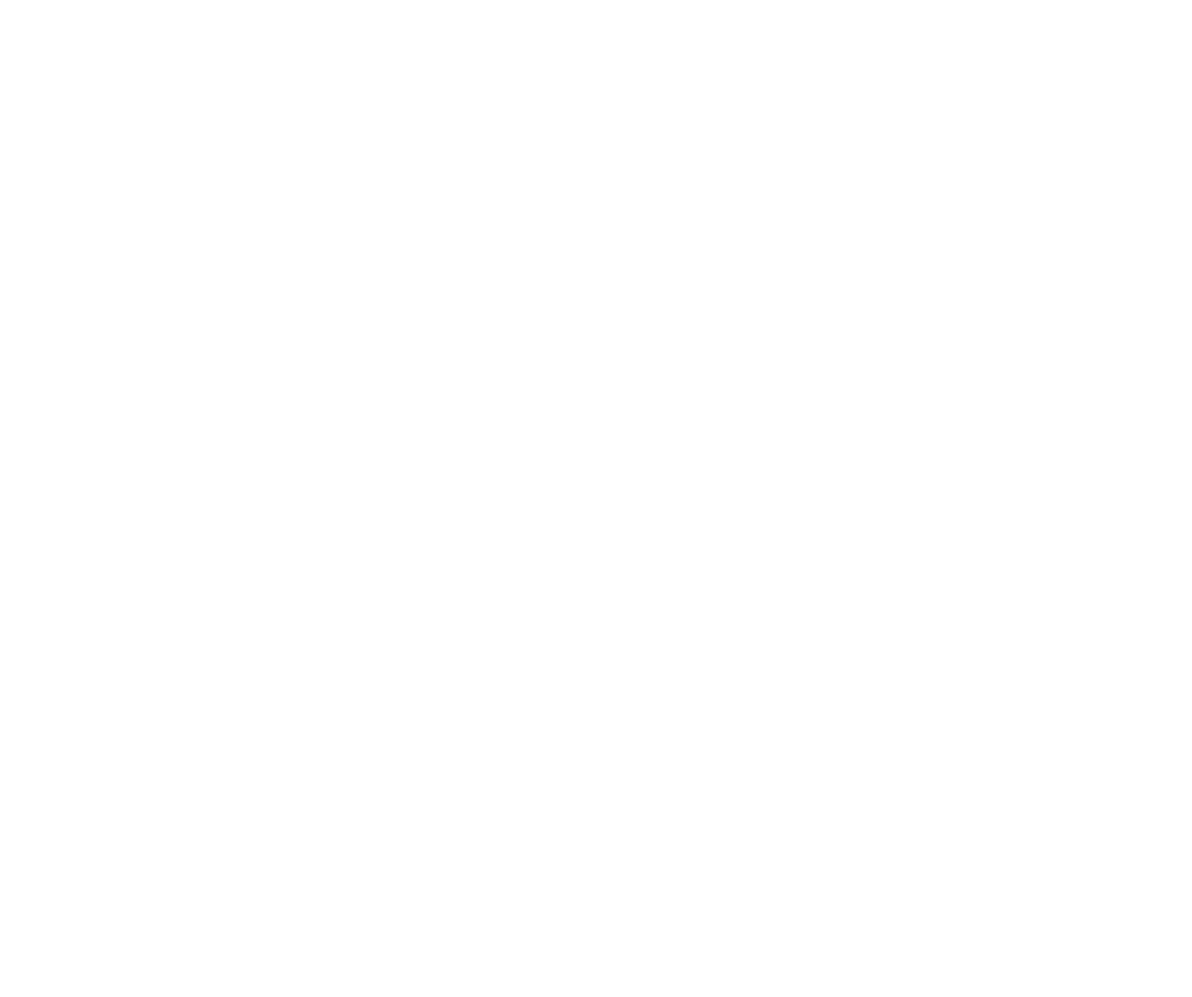
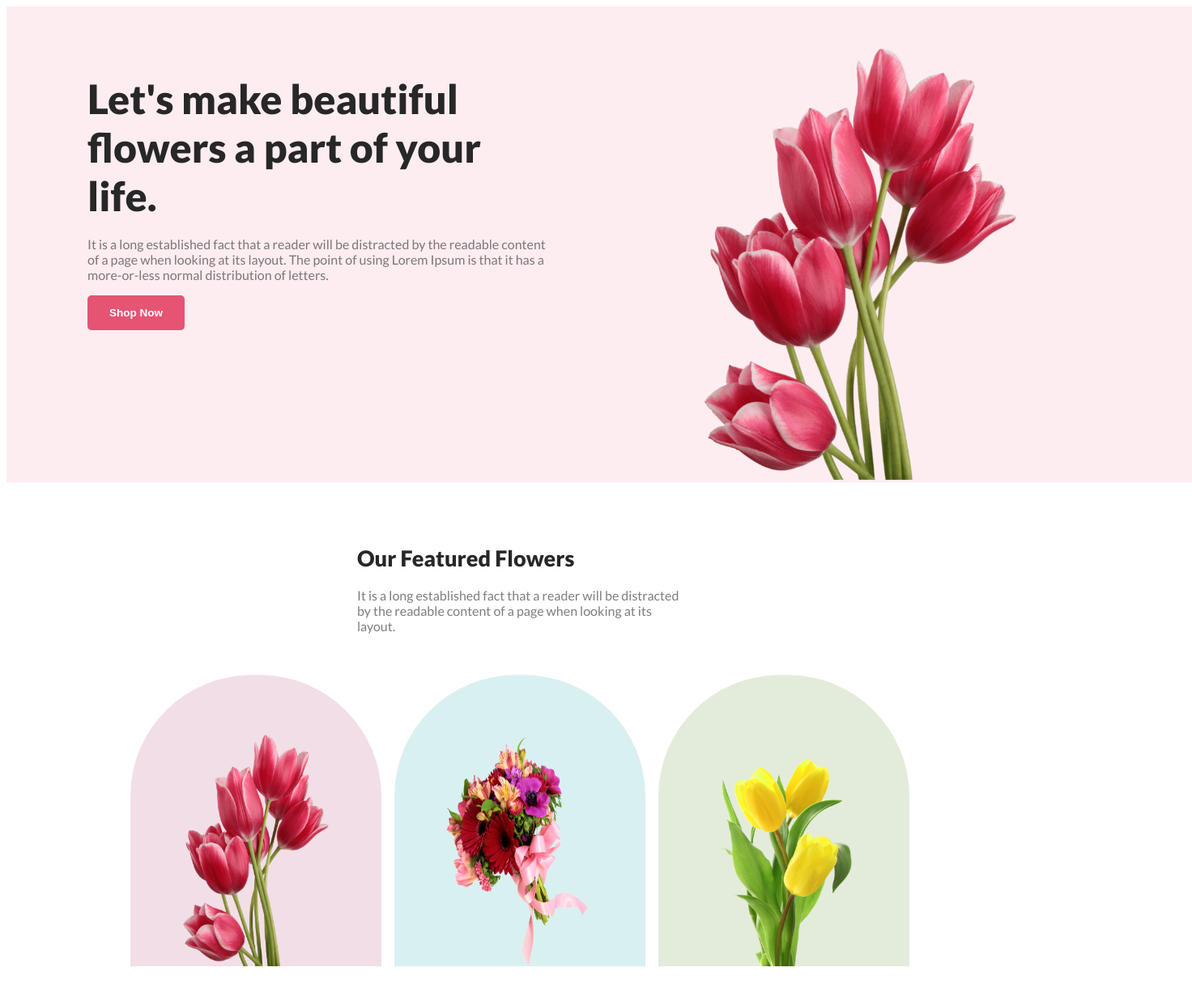
Before and after one commit to Dhyman-Choudhury/flower-shop-assignment, a plain HTML site: page index.html in a window 1280 px wide. Shown: the whole page at 81% size, 1472 px wide, since content can reach past the window. Before the commit the page ends 800 px from the top, so only its background shows below. Drawn offline with Linux system fonts and the light colour scheme.

Commit message:
added header and groups image section

```diff
--- a/index.html
+++ b/index.html
@@ -7,11 +7,39 @@
     <link rel="stylesheet" href="style.css">
 </head>
 <body>
-    <header>
-
+    <header class="header">
+       <div class="container">
+        <div class="content">
+            <h1>Let's make beautiful flowers a part of your life.</h1>
+            <p>It is a long established fact that a reader will be distracted by the readable content of a page when looking at its layout. The point of using Lorem Ipsum is that it has a more-or-less normal distribution of letters.</p>
+            <button>Shop Now</button>
+        </div>
+        <div class="image">
+            <img src="Flower Asset/pngwing 10.png" alt="">
+        </div>
+       </div>
     </header>
     <main>
+   <section class="featured">
+        <div class="featured_content">
+            <h3>Our Featured Flowers</h3>
+            <p>It is a long established fact that a reader will be distracted by the readable content of a page when looking at its layout.</p>
+        </div>
+   </section>
 
+   <section class="image_section">
+    <div class="image_container">
+        <div class="box_1" >
+            <img src="Flower Asset/pngwing 10.png" alt="">
+        </div>
+        <div class="box_2"  >
+            <img src="Flower Asset/pngwing 5.png" alt="">
+        </div>
+        <div class="box_3">
+            <img src="Flower Asset/pngwing 7.png" alt="">
+        </div>
+    </div>
+   </section>
     </main>
     <footer>
 
--- a/style.css
+++ b/style.css
@@ -0,0 +1,151 @@
+@import url('https://fonts.googleapis.com/css2?family=Lato:ital,wght@0,100;0,300;0,400;0,700;0,900;1,100;1,300;1,400;1,700;1,900&display=swap');
+ body{
+    font-family: "Lato", serif;
+ }
+
+.container{
+    display: flex;
+    margin: 0 auto;
+    width: 100%;
+    /* max-height: 650px; */
+    background-color: rgba(229, 84, 115, 0.1);
+    padding: 0 100px ;
+    gap: 120px;
+}
+.container>div{
+    width: 50%;
+}
+.container img{
+  width: 425px;
+  height: 535px;
+  margin-left: 50px;
+  margin-top: 50px;
+}
+.content button{
+    border-radius: 5px;
+    border: none;
+    background-color: #E55473;
+    color: #ffffff;
+    width: 120px;
+    height: 43px;
+    font-weight: 700;
+    font-size: 13.5px;
+}
+.content{
+    width: 470px;
+    height: 330px;
+   /* margin-right: 90px; */
+   /* margin: 50px 0; */
+   padding: 50px 0;
+
+}
+.content h1{
+    font-weight: 800;
+    font-size: 50px;
+    color: #272727;
+    margin-bottom: 20px;
+}
+.content p{
+    font-weight: 400;
+    font-size: 16;
+    color: rgba(39, 39, 39, 0.6);
+}
+.featured{
+    display: flex;
+    justify-content: center;
+}
+.featured_content{
+    margin-top: 50px;
+    width: 398px;
+    height: 88px;
+    margin-bottom: 100px;
+}
+.featured_content h3{
+    font-weight: 800;
+    font-size: 27px;
+    color: #272727;
+    margin-bottom: 20px;
+
+}
+.featured_content p{
+    font-weight: 400;
+    font-size: 16;
+    color: rgba(39, 39, 39, 0.6);
+    align-content: normal;
+}
+
+/* Image group styles */
+.image_section{
+    box-sizing: border-box;
+    width: 965px;
+    /* border: 2px solid tomato; */
+    margin: 0 auto;
+    margin-bottom: 50px;
+}
+.image_container{
+    display: flex;
+    gap: 16px;
+}
+.image_container{
+    display: flex;
+    justify-content: end;
+    align-items: end;
+}
+.image_container img{
+    /* background-color: #E55473; */
+
+}
+.image_container>div{
+    width: 310px;
+    height: 360px;
+    display: flex;
+    justify-content: center;
+    align-items: end;
+
+}
+.image_container img{
+    width: 198px;
+    height: 287px;
+}
+.box_1{
+
+    background-color: rgba(167, 33, 98, 0.15);
+    border-top-left-radius: 150px ;
+    border-top-right-radius: 150px ;
+    /* padding: 74px 51px 0px; */
+
+}
+.box_2{
+
+    background-color: rgba(5, 151, 160, 0.15);
+    border-top-left-radius: 150px ;
+    border-top-right-radius: 150px ;
+    /* padding: 74px 51px 0px; */
+
+}
+.box_3{
+
+    background-color: rgba(71, 125, 17, 0.15);
+    border-top-left-radius: 150px ;
+    border-top-right-radius: 150px ;
+    /* padding: 74px 51px 0px; */
+
+}
+
+@media screen and (max-width: 576px ){
+    .container
+    {
+        flex-direction: column;
+    }
+    .container>div{
+        width: 100%;
+    }
+    /* .content{
+
+        margin-bottom: 50px;
+    } */
+    .image_container{
+        flex-direction: column;
+    }
+
+}
```
Also changed, not shown: Flower Asset/Flower 01.png (added), Flower Asset/Group 57.png (added), Flower Asset/Group 58.png (added), Flower Asset/Group 59.png (added), Flower Asset/Rectangle 4.png (added), Flower Asset/Rectangle 5.png (added), Flower Asset/Rectangle 6.png (added), Flower Asset/Rectangle 9.png (added), Flower Asset/pngwing 10.png (added), Flower Asset/pngwing 5.png (added), Flower Asset/pngwing 6.png (added), Flower Asset/pngwing 7.png (added), Flower Asset/pngwing 8.png (added).
